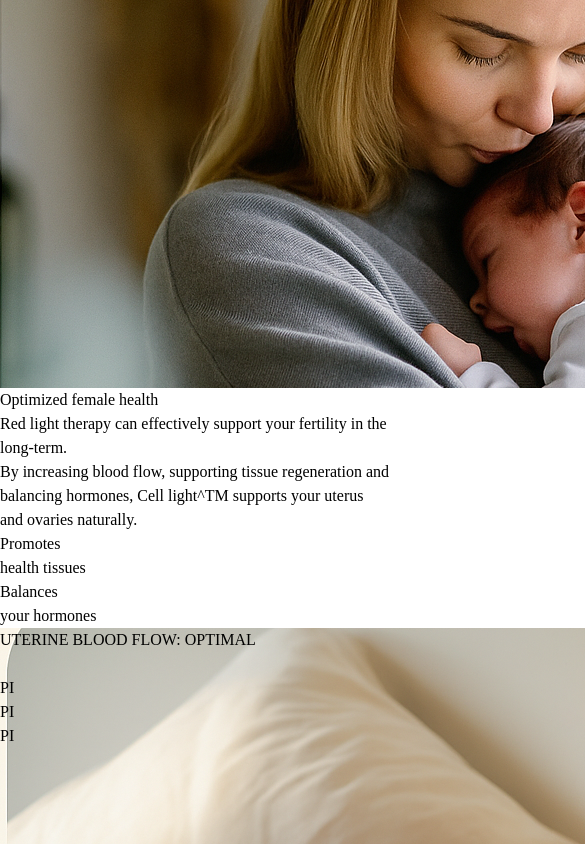
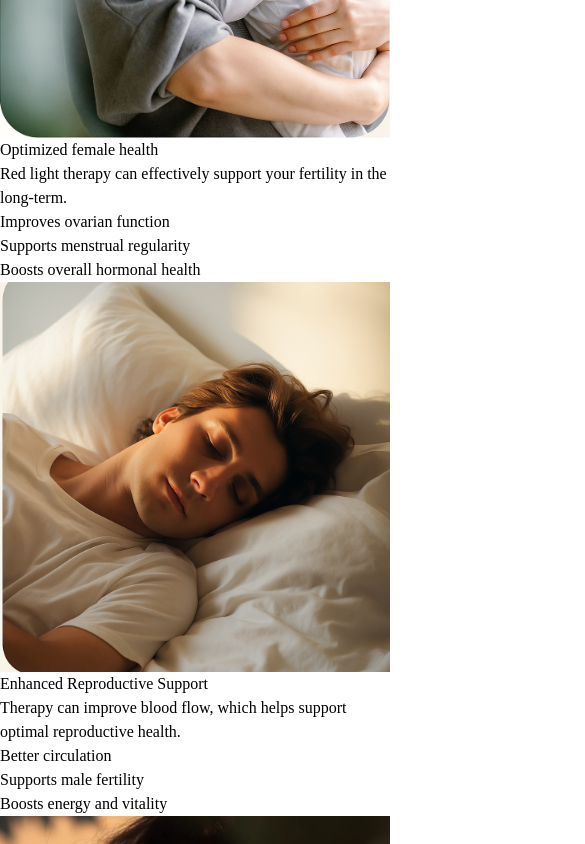
Before and after one commit to Aniket25-11/Luminous-Labs-using-Tailwind, a React (Vite) app: page / in a window 390 px wide. Shown: the part 2060-2904 px from the top of the page, 585 px wide, since content can reach past the window. Built offline with nearby package versions, Linux system fonts and the light colour scheme.

Commit message:
Added GSAP in Section4

```diff
--- a/src/components/Section4.jsx
+++ b/src/components/Section4.jsx
@@ -1,55 +1,183 @@
-import React from 'react';
-import MomCard from './MomCard'; // Import the new MomCard component
-import mom from '../assets/Section4.png'; // You can pass different images as well
+import React, { useRef } from 'react';
+import gsap from 'gsap';
+import { useGSAP } from '@gsap/react';
+import { ScrollTrigger } from 'gsap/ScrollTrigger';
+import mom from '../assets/Section4.png';
 import man from '../assets/Section4-2.png';
 import beauty from '../assets/Section4-3.png';
 import activegirl from '../assets/Section4-4.png';
 import gym from '../assets/Section4-5.png';
 
+gsap.registerPlugin(ScrollTrigger);
+
 function Section4() {
-  // Array of card data to render multiple cards
+  const sectionRef = useRef();
+  const cardsRef = useRef([]);
+
+  // Filtered to match the reference image (5 cards → 1 card)
   const cardData = [
     {
       image: mom,
       title: "Optimized female health",
-      text: "Red light therapy can effectively support your fertility in the long-term."
+      text: "Red light therapy can effectively support your fertility in the long-term.",
+      details: [
+        "Improves ovarian function",
+        "Supports menstrual regularity",
+        "Boosts overall hormonal health"
+      ]
     },
     {
       image: man,
       title: "Enhanced Reproductive Support",
-      text: "Therapy can improve blood flow, which helps support optimal reproductive health."
+      text: "Therapy can improve blood flow, which helps support optimal reproductive health.",
+      details: [
+        "Better circulation",
+        "Supports male fertility",
+        "Boosts energy and vitality"
+      ]
     },
     {
       image: beauty,
       title: "Holistic Health Boost",
-      text: "A natural solution for boosting tissue regeneration and hormone balance."
+      text: "A natural solution for boosting tissue regeneration and hormone balance.",
+      details: [
+        "Accelerates cell repair and regeneration",
+        "Improves skin and tissue health",
+        "Balances endocrine system functions"
+      ]
     },
     {
       image: activegirl,
       title: "Long-Term Wellness",
-      text: "Supports overall health by nurturing the uterus and ovaries naturally."
+      text: "Supports overall health by nurturing the uterus and ovaries naturally.",
+      details: [
+        "Reduces inflammation",
+        "Enhances long-term reproductive function",
+        "Supports immune resilience"
+      ]
     },
     {
       image: gym,
       title: "Enhanced Reproductive Support",
-      text: "Therapy can improve blood flow, which helps support optimal reproductive health."
-    },
+      text: "Therapy can improve blood flow, which helps support optimal reproductive health.",
+      details: [
+        "Increases vascular activity in reproductive organs",
+        "Improves nutrient delivery",
+        "Boosts stamina and vitality"
+      ]
+    }
   ];
 
+  useGSAP(() => {
+    // Section title animation
+    gsap.from(sectionRef.current.querySelectorAll('p, h3'), {
+      y: 50,
+      opacity: 0,
+      duration: 0.8,
+      stagger: 0.2,
+      ease: 'power3.out',
+      scrollTrigger: {
+        trigger: sectionRef.current,
+        start: 'top 80%',
+        toggleActions: 'play none none none'
+      }
+    });
+
+    // Card animation
+    gsap.fromTo(cardsRef.current,
+      { y: 100, opacity: 0 },
+      {
+        y: 0,
+        opacity: 1,
+        duration: 0.8,
+        stagger: 0.1,
+        ease: 'back.out(1.7)',
+        scrollTrigger: {
+          trigger: cardsRef.current[0],
+          start: 'top 75%',
+          toggleActions: 'play none none none'
+        }
+      }
+    );
+
+    // Hover effects
+    cardsRef.current.forEach(card => {
+      gsap.set(card, { transformPerspective: 1000 });
+
+      card.addEventListener('mouseenter', () => {
+        gsap.to(card, {
+          y: -5,
+          scale: 1.02,
+          boxShadow: '0 10px 25px -5px rgba(0, 0, 0, 0.1)',
+          duration: 0.3,
+          ease: 'power2.out'
+        });
+      });
+
+      card.addEventListener('mouseleave', () => {
+        gsap.to(card, {
+          y: 0,
+          scale: 1,
+          boxShadow: 'none',
+          duration: 0.4,
+          ease: 'power2.out'
+        });
+      });
+    });
+  }, { scope: sectionRef });
+
   return (
-    <div className=' min-h-screen flex flex-col justify-center'>
-      <div className='text-center'>
-        <p className='text-xl text-gray-500 mt-20'>Benefits</p>
-        <h3 className='text-3xl font-bold mb-16'>Feel the difference in every aspect</h3>
+    <div ref={sectionRef} className='min-h-screen flex flex-col justify-center px-8 py-20 overflow-hidden'>
+      <div className='text-center mb-16'>
+        <p className='text-xl text-gray-500 mb-4'>Benefits</p>
+        <h3 className='text-4xl font-bold'>Feel the difference in every aspect</h3>
+      </div>
 
-        {/* Render multiple cards by mapping over the cardData array */}
+      <div className='max-w-6xl mx-auto overflow-hidden py-2 px-2'>
         {cardData.map((card, index) => (
-          <MomCard
+          <div
             key={index}
-            image={card.image}
-            title={card.title}
-            text={card.text}
-          />
+            ref={el => cardsRef.current[index] = el}
+            className='bg-[#F2ECE2] rounded-3xl overflow-hidden shadow-md flex flex-col md:flex-row transition-all duration-300 will-change-transform mb-4'
+          >
+            {/* Image Section - matching reference proportions */}
+            <div className='md:w-1/2 h-96 md:h-auto'>
+              <img
+                src={card.image}
+                alt={card.title}
+                className='w-full h-full object-cover object-center rounded-3xl '
+              />
+            </div>
+
+            {/* Content Section */}
+            <div className='md:w-3/4 p-10 flex flex-col justify-between '>
+              <div className=' flex flex-col justify-center'>
+                <h3 className='text-5xl font-bold mb-6'>{card.title}</h3>
+                <p className='text-xl text-gray-600 mb-6'>{card.text}</p>
+              </div>
+
+              {card.details && (
+                <div className='mb-8'>
+                  {card.details.map((detail, i) => (
+                    <p key={i} className='text-gray-700 mb-3 text-xl'>{detail}</p>
+                  ))}
+                </div>
+              )}
+
+              {card.tags && (
+                <div className='flex flex-wrap gap-3'>
+                  {card.tags.map((tag, i) => (
+                    <span
+                      key={i}
+                      className='inline-block bg-gray-100 text-gray-800 px-4 py-2 rounded-full text-sm font-medium'
+                    >
+                      {tag}
+                    </span>
+                  ))}
+                </div>
+              )}
+            </div>
+          </div>
         ))}
       </div>
     </div>
```
